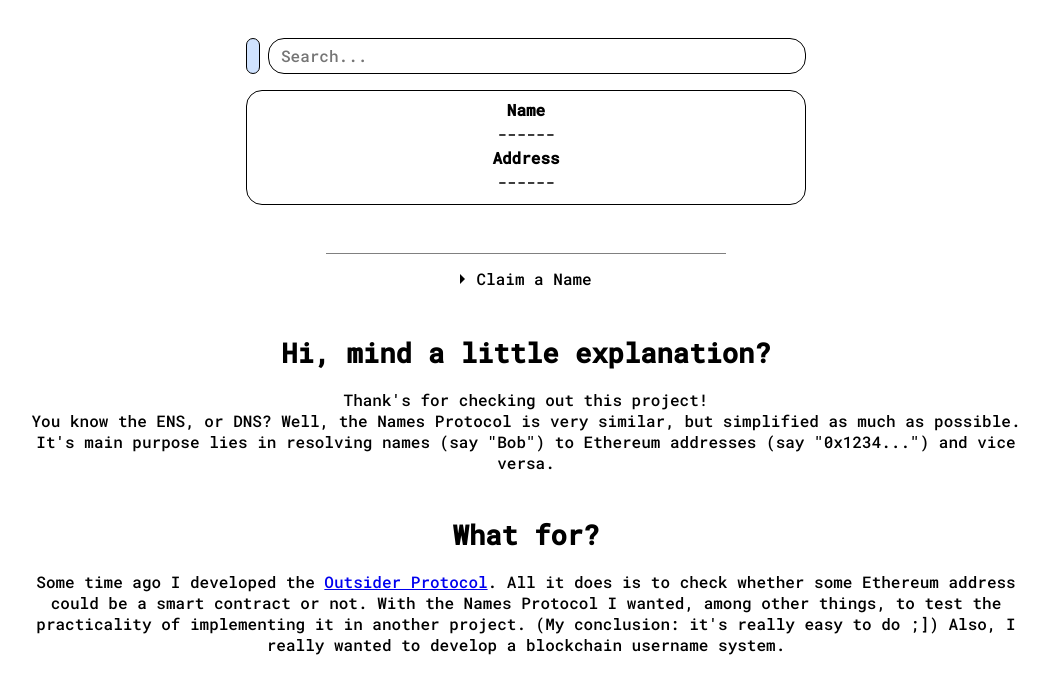
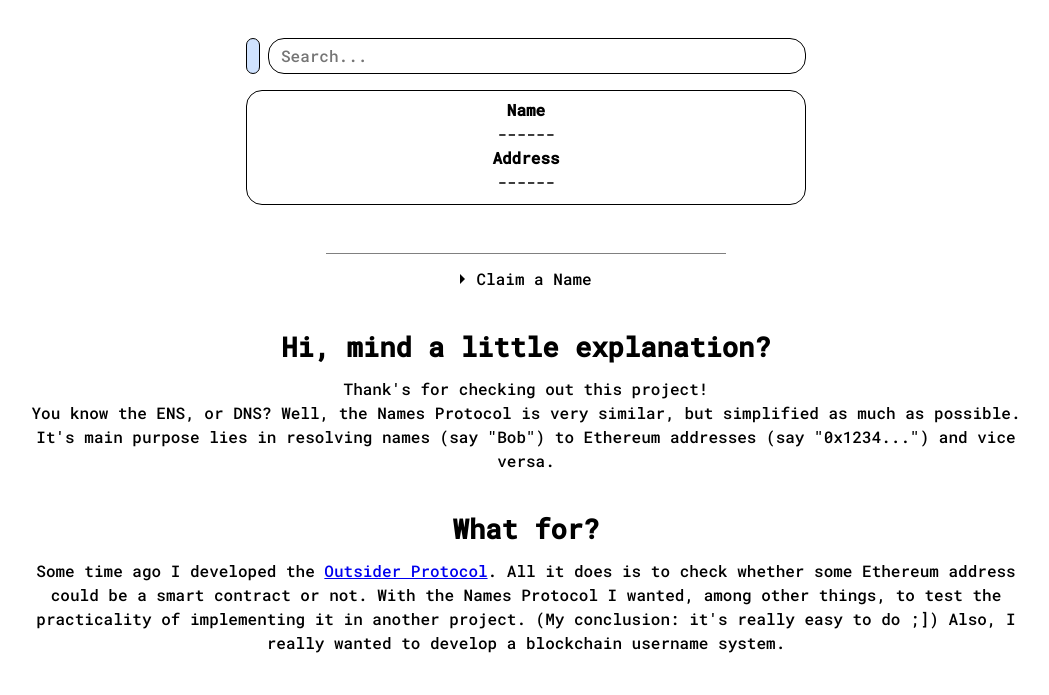
Before and after one commit to SirSupersecret/names, a website: page src/index.html in a window 1280 px wide. Shown: the part 100-795 px from the top of the page, without its empty margins (114-1163 px from the left). Drawn offline with Linux system fonts and the light colour scheme; no server answers.

Commit message:
host fonst locally + adjust styling a bit

```diff
--- a/src/index.html
+++ b/src/index.html
@@ -11,9 +11,7 @@
     <script type="application/javascript" src="ethers-5.6.umd.min.js"></script>
     <script type="application/javascript"  src="logic.js"></script>
     <script defer src="cdn.min.js"></script>
-    <link rel="preconnect" href="https://fonts.googleapis.com">
-    <link rel="preconnect" href="https://fonts.gstatic.com" crossorigin>
-    <link href="https://fonts.googleapis.com/css2?family=Roboto+Mono:wght@500&display=swap" rel="stylesheet">
+
 </head>
 <header>
     <a href="https://names.nugget.network">
--- a/src/style.css
+++ b/src/style.css
@@ -1,3 +1,17 @@
+/* roboto-mono-500 - latin */
+@font-face {
+    font-family: 'Roboto Mono';
+    font-style: normal;
+    font-weight: 500;
+    src: url('../fonts/roboto-mono-v22-latin-500.eot'); /* IE9 Compat Modes */
+    src: local(''),
+        url('../fonts/roboto-mono-v22-latin-500.eot?#iefix') format('embedded-opentype'), /* IE6-IE8 */
+        url('../fonts/roboto-mono-v22-latin-500.woff2') format('woff2'), /* Super Modern Browsers */
+        url('../fonts/roboto-mono-v22-latin-500.woff') format('woff'), /* Modern Browsers */
+        url('../fonts/roboto-mono-v22-latin-500.ttf') format('truetype'), /* Safari, Android, iOS */
+        url('../fonts/roboto-mono-v22-latin-500.svg#RobotoMono') format('svg'); /* Legacy iOS */
+}
+
 body {
     text-align: center;
     font-family: 'Roboto Mono', monospace;
@@ -52,6 +66,8 @@ header a {
     margin: auto;
     width: min(80%, 70rem);
     padding: 0.3rem;
+    line-height: 150%;
+    font-weight: 500;
 }
 
 h1 {
```
Also changed, not shown: src/fonts/roboto-mono-v22-latin-500.ttf (added), src/fonts/roboto-mono-v22-latin-500.woff (added), src/fonts/roboto-mono-v22-latin-500.woff2 (added), 2 other files.
